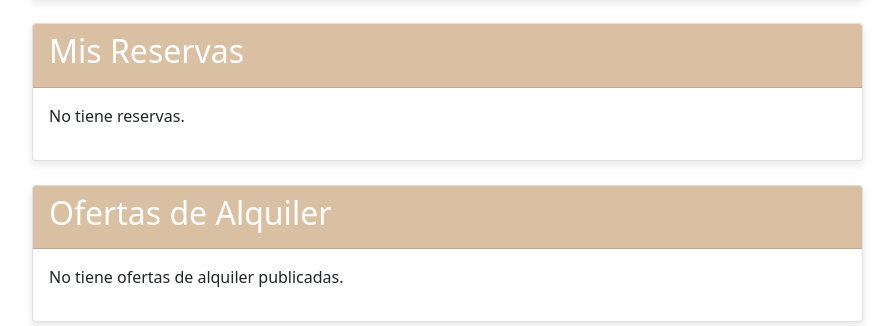
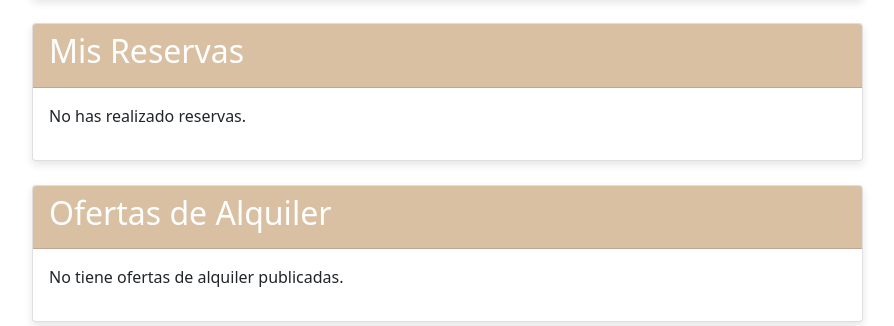
Before and after one commit to Sebaexeq/azterisk, a PHP site: page /perfil.php in a window 1280 px wide. Shown: the part 307-633 px from the top of the page, without its empty margins (335-1229 px from the left). Run offline with PHP 8.4, Linux system fonts and the light colour scheme; the visitor is signed in with stand-in values (Sample User, id 1); data that the repository does not hold is empty.

Commit message:
Update perfil.php

```diff
--- a/perfil.php
+++ b/perfil.php
@@ -202,7 +202,7 @@ $reservas = $stmt_reservas->get_result();
 								<?php endwhile; ?>
 							</div>
 						<?php else: ?>
-							<p>No tiene reservas.</p>
+							<p>No has realizado reservas.</p>
 						<?php endif; ?>
 					</div>
 				</div>
```
